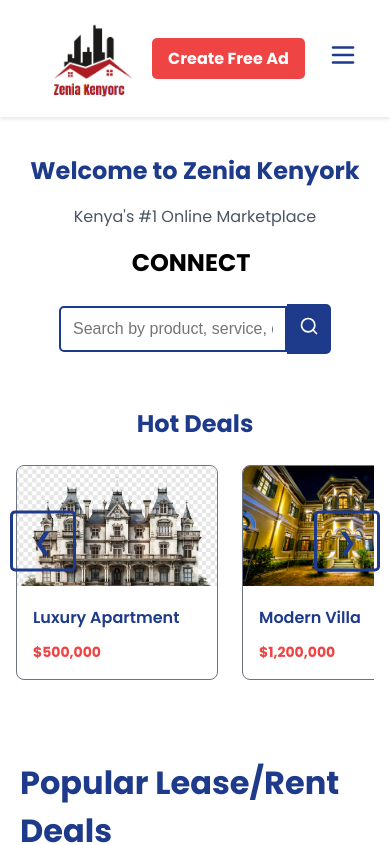
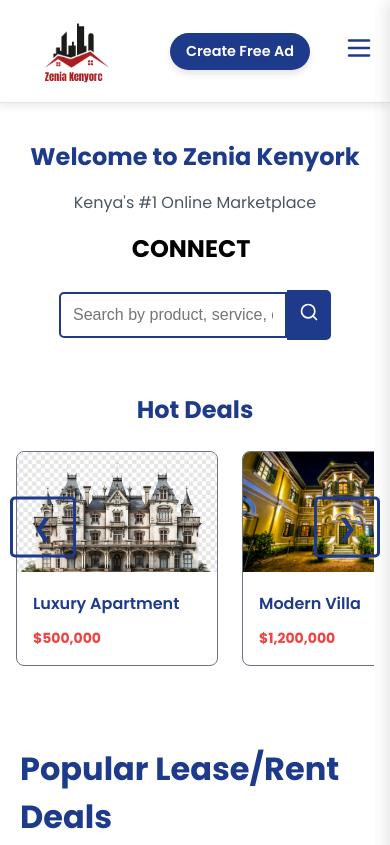
Before and after one commit to sammie19967/timi-realeastate, a Next.js app: page / in a window 390 px wide. Shown: the top 845 px of the page. Built offline with nearby package versions, Linux system fonts and the light colour scheme; no server answers.

Commit message:
refactor navbar styles for improved layout, responsiveness, and dark mode support

```diff
--- a/styles/navbar.css
+++ b/styles/navbar.css
@@ -1,215 +1,227 @@
-/* General Styles */
+/* Navbar Container */
 .navbar {
   display: flex;
   justify-content: space-between;
   align-items: center;
   padding: 1rem 2rem;
-  background-color: var(--color-background); /* Dynamic background color */
-  box-shadow: 0 2px 4px rgba(0, 0, 0, 0.1);
-  position: sticky;
-  top: 0;
+  background-color: var(--color-background);
+  box-shadow: 0 2px 10px rgba(0, 0, 0, 0.1);
+  position: relative;
   z-index: 1000;
+  border-bottom: 1px solid rgba(0, 0, 0, 0.1);
 }
 
-/* Logo and Company Name */
+[data-theme="dark"] .navbar {
+  box-shadow: 0 2px 10px rgba(0, 0, 0, 0.3);
+  border-bottom: 1px solid rgba(255, 255, 255, 0.1);
+}
+
+/* Logo Container */
 .logo-container {
   display: flex;
   align-items: center;
-  gap: 1rem;
+  z-index: 1001;
 }
 
 .logo {
-  width: 120px;
-  height: auto;
+  object-fit: contain;
+  transition: transform 0.3s ease;
 }
 
-.company-name {
-  font-size: 1.5rem;
-  font-weight: bold;
-  color: var(--color-primary); /* Dynamic primary color */
+.logo:hover {
+  transform: scale(1.05);
 }
 
-/* Hamburger Menu */
-.hamburger {
-  display: none; /* Hidden by default on larger screens */
-  cursor: pointer;
-  color: var(--color-primary); /* Dynamic primary color */
+/* Create Free Ad Button */
+.create-ad-button {
+  position: absolute;
+  left: 50%;
+  transform: translateX(-50%);
+  z-index: 1001;
 }
 
-.hamburger:hover {
-  color: var(--color-secondary); /* Dynamic secondary color */
+.create-ad-link {
+  background-color: var(--color-primary);
+  color: white;
+  padding: 0.75rem 1.5rem;
+  border-radius: 30px;
+  font-weight: 600;
+  text-decoration: none;
+  transition: all 0.3s ease;
+  display: inline-block;
+  box-shadow: 0 4px 6px rgba(0, 0, 0, 0.1);
+  white-space: nowrap;
+}
+
+.create-ad-link:hover {
+  background-color: var(--color-secondary);
+  transform: translateY(-2px);
+  box-shadow: 0 6px 8px rgba(0, 0, 0, 0.15);
 }
 
 /* Navigation Links */
 .nav-links {
   display: flex;
-  gap: 2rem;
   align-items: center;
+  gap: 1.5rem;
 }
 
 .nav-item {
   display: flex;
   align-items: center;
   gap: 0.5rem;
+  color: var(--color-text);
   text-decoration: none;
-  color: var(--color-primary); /* Dynamic primary color */
   font-weight: 500;
+  padding: 0.5rem 0;
+  position: relative;
   transition: color 0.3s ease;
 }
 
 .nav-item:hover {
-  color: var(--color-secondary); /* Dynamic secondary color */
+  color: var(--color-secondary);
 }
 
 .nav-item span {
-  display: inline-block;
+  transition: transform 0.3s ease;
+}
+
+.nav-item:hover span {
+  transform: translateX(3px);
+}
+
+.nav-item.active {
+  color: var(--color-secondary);
+  font-weight: 600;
+}
+
+.nav-item.active::after {
+  content: '';
+  position: absolute;
+  bottom: 0;
+  left: 0;
+  width: 100%;
+  height: 2px;
+  background-color: var(--color-secondary);
+}
+
+/* Auth Buttons */
+.auth-buttons {
+  display: flex;
+  align-items: center;
+  gap: 1rem;
 }
 
 /* Dark Mode Toggle */
 .dark-mode-toggle {
   display: flex;
   align-items: center;
+  justify-content: center;
+  width: 40px;
+  height: 40px;
+  border-radius: 50%;
+  background-color: var(--color-background-alt);
   cursor: pointer;
-  color: var(--color-text); /* Dynamic text color */
-  transition: color 0.3s ease;
-  margin-left: 2rem; /* Spacing from other nav items */
+  transition: all 0.3s ease;
 }
 
 .dark-mode-toggle:hover {
-  color: var(--color-secondary); /* Dynamic secondary color */
+  background-color: var(--color-secondary);
+  color: white;
 }
 
-/* Create Free Ad Button */
-.create-ad-button {
-  display: flex;
-  justify-content: center;
-  align-items: center;
+/* Hamburger Menu */
+.hamburger {
+  display: none;
+  cursor: pointer;
+  z-index: 1001;
 }
 
-.create-ad-link {
-  background-color: var(--color-secondary); /* Dynamic secondary color */
-  color: var(--color-background); /* Dynamic background color */
-  padding: 0.5rem 1rem;
-  border-radius: 5px;
-  font-weight: bold;
-  text-decoration: none;
-  transition: background-color 0.3s ease, transform 0.3s ease, box-shadow 0.3s ease;
+/* Mobile Menu */
+@media (max-width: 1024px) {
+  .navbar {
+    padding: 1rem;
   }
 
-.create-ad-link:hover {
-  background-color: var(--color-primary); /* Dynamic primary color */
-  transform: translateY(-3px); /* Slight lift effect */
-  box-shadow: 0 4px 8px rgba(0, 0, 0, 0.2); /* Add shadow on hover */
+  .nav-links {
+    position: fixed;
+    top: 0;
+    right: 0;
+    width: 70%;
+    height: 100vh;
+    background-color: var(--color-background);
+    flex-direction: column;
+    align-items: flex-start;
+    padding: 6rem 2rem 2rem;
+    box-shadow: -5px 0 15px rgba(0, 0, 0, 0.1);
+    transform: translateX(100%);
+    transition: transform 0.3s ease;
   }
 
-/* Add subtle pulsing animation */
-.create-ad-link:focus-visible {
-  animation: pulse 1.5s infinite;
+  [data-theme="dark"] .nav-links {
+    box-shadow: -5px 0 15px rgba(0, 0, 0, 0.3);
   }
 
-@keyframes pulse {
-  0%, 100% {
-    transform: scale(1);
-    box-shadow: 0 4px 8px rgba(0, 0, 0, 0.2);
+  .nav-links.open {
+    transform: translateX(0);
   }
-  50% {
-    transform: scale(1.05); /* Slightly enlarge */
-    box-shadow: 0 6px 12px rgba(0, 0, 0, 0.3); /* Stronger shadow */
+
+  .hamburger {
+    display: block;
+  }
+
+  .create-ad-button {
+    position: static;
+    transform: none;
+    order: 1;
+    margin: 0 auto;
+  }
+
+  .logo-container {
+    order: 0;
+  }
+
+  .hamburger {
+    order: 2;
+  }
+
+  .navbar {
+    flex-wrap: wrap;
+    gap: 1rem;
   }
 }
 
-/* Responsive Styles */
-@media (max-width: 768px) {
-  .hamburger {
-    display: block; /* Show hamburger menu on smaller screens */
+@media (max-width: 480px) {
+  .create-ad-link {
+    padding: 0.5rem 1rem;
+    font-size: 0.9rem;
   }
 
   .nav-links {
-    position: absolute;
-    top: 100%; /* Position below the navbar */
-    left: 0;
-    right: 0;
-    background-color: var(--color-background); /* Dynamic background color */
-    flex-direction: column;
-    gap: 0; /* Remove extra gaps between items */
-    padding: 1rem 0;
-    box-shadow: 0 2px 4px rgba(0, 0, 0, 0.1);
-    transform: translateY(-100%); /* Hide by default */
-    transition: transform 0.3s ease;
-    opacity: 0; /* Hide by default */
-    visibility: hidden; /* Hide by default */
+    width: 85%;
+  }
 }
 
-  .nav-links.open {
-    transform: translateY(0); /* Show when menu is open */
-    opacity: 1; /* Show when menu is open */
-    visibility: visible; /* Show when menu is open */
+/* Animation for menu items */
+@keyframes fadeIn {
+  from {
+    opacity: 0;
+    transform: translateX(20px);
+  }
+  to {
+    opacity: 1;
+    transform: translateX(0);
+  }
 }
 
-  .nav-item {
-    padding: 0.75rem 1.5rem; /* Consistent padding for all items */
-    text-align: left; /* Align text to the left */
-    width: 100%; /* Ensure all items take full width */
-    box-sizing: border-box; /* Include padding in width */
+.nav-links.open .nav-item {
+  animation: fadeIn 0.3s ease forwards;
 }
 
-  .nav-item:hover {
-    background-color: var(--color-background-alt); /* Highlight on hover */
-  }
-
-  .dark-mode-toggle {
-    padding: 0.75rem 1.5rem; /* Match padding with nav items */
-    text-align: left; /* Align to the left */
-    width: 100%; /* Full width for consistency */
-    box-sizing: border-box; /* Include padding in width */
-    cursor: pointer;
-  }
-
-  .dark-mode-toggle:hover {
-    background-color: var(--color-background-alt); /* Highlight on hover */
-  }
-
-  .auth-buttons {
-    display: flex;
-    flex-direction: column; /* Stack buttons vertically */
-    gap: 0.5rem; /* Add spacing between buttons */
-    padding: 0.75rem 1.5rem; /* Match padding with nav items */
-    text-align: left; /* Align to the left */
-    width: 100%; /* Full width for consistency */
-    box-sizing: border-box; /* Include padding in width */
-  }
-
-  .auth-buttons button {
-    width: 100%; /* Full width for buttons */
-    padding: 0.5rem; /* Consistent padding */
-    font-size: 1rem; /* Adjust font size */
-    border-radius: 5px; /* Rounded corners */
-    background-color: var(--color-primary); /* Primary color */
-    color: var(--color-background); /* White text */
-    border: none;
-    cursor: pointer;
-    transition: background-color 0.3s ease;
-  }
-
-  .auth-buttons button:hover {
-    background-color: var(--color-secondary); /* Secondary color on hover */
-  }
-
-  .navbar {
-    display: grid;
-    grid-template-columns: 1fr auto 1fr; /* Logo, button, hamburger */
-    align-items: center;
-  }
-
-  .logo-container {
-    justify-self: start;
-  }
-
-  .create-ad-button {
-    justify-self: center;
-  }
-
-  .hamburger {
-    justify-self: end;
-  }
-}
+.nav-links.open .nav-item:nth-child(1) { animation-delay: 0.1s; }
+.nav-links.open .nav-item:nth-child(2) { animation-delay: 0.2s; }
+.nav-links.open .nav-item:nth-child(3) { animation-delay: 0.3s; }
+.nav-links.open .nav-item:nth-child(4) { animation-delay: 0.4s; }
+.nav-links.open .nav-item:nth-child(5) { animation-delay: 0.5s; }
+.nav-links.open .dark-mode-toggle { animation-delay: 0.6s; }
+.nav-links.open .auth-buttons { animation-delay: 0.7s; }
```
Lines whose indentation alone changed are shown as unchanged.
